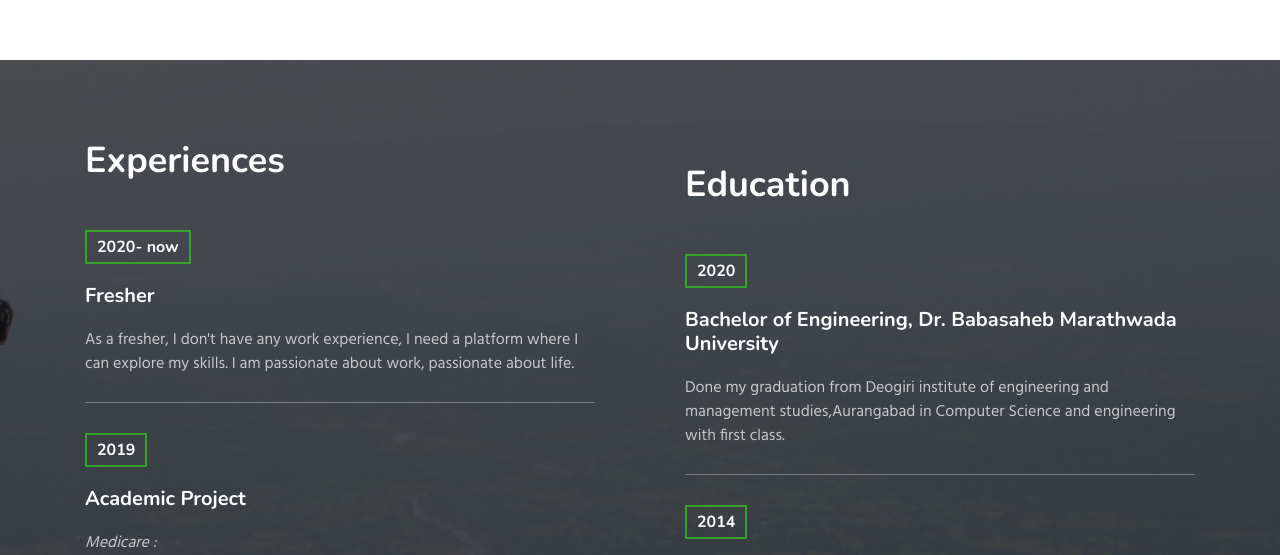
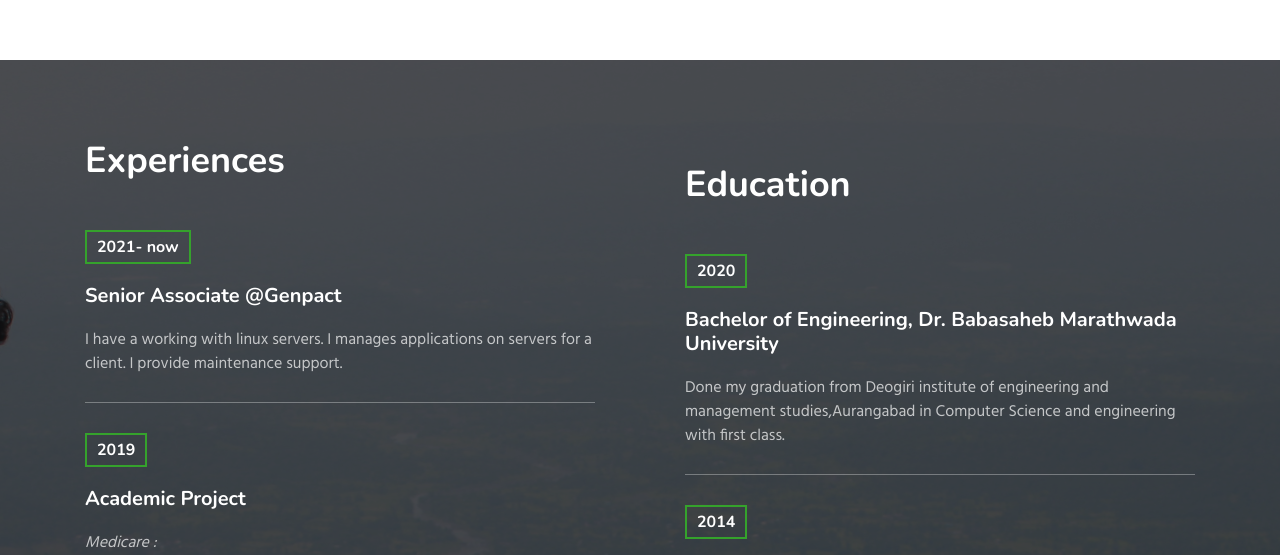
Before and after one commit to net-wizard/CICD-1, a Flask app: page / in a window 1280 px wide. Shown: the part 2703-3258 px from the top of the page. Run offline with Flask 2, Linux system fonts and the light colour scheme; some libraries are stand-ins or nearby versions.

Commit message:
Updated Experience section

```diff
--- a/templates/index.html
+++ b/templates/index.html
@@ -350,12 +350,12 @@
 				<div class="column1">
           <h3 class="mb-5">Experiences</h3>
 					<div class="experience-top">
-            <h5>2020- now</h5>
-						<h4>Fresher</h4>
+            <h5>2021- now</h5>
+						<h4>Senior Associate @Genpact</h4>
 						<p class="my-3 text-white">
-              As a fresher, I don't have any work experience,
-              I need a platform where I can explore my skills.
-              I am passionate about work, passionate about life.
+              I have a working with linux servers.
+              I manages applications on servers for a client.
+              I provide maintenance support.
               </p>
             </div>
             <div class="experience-top">
```
